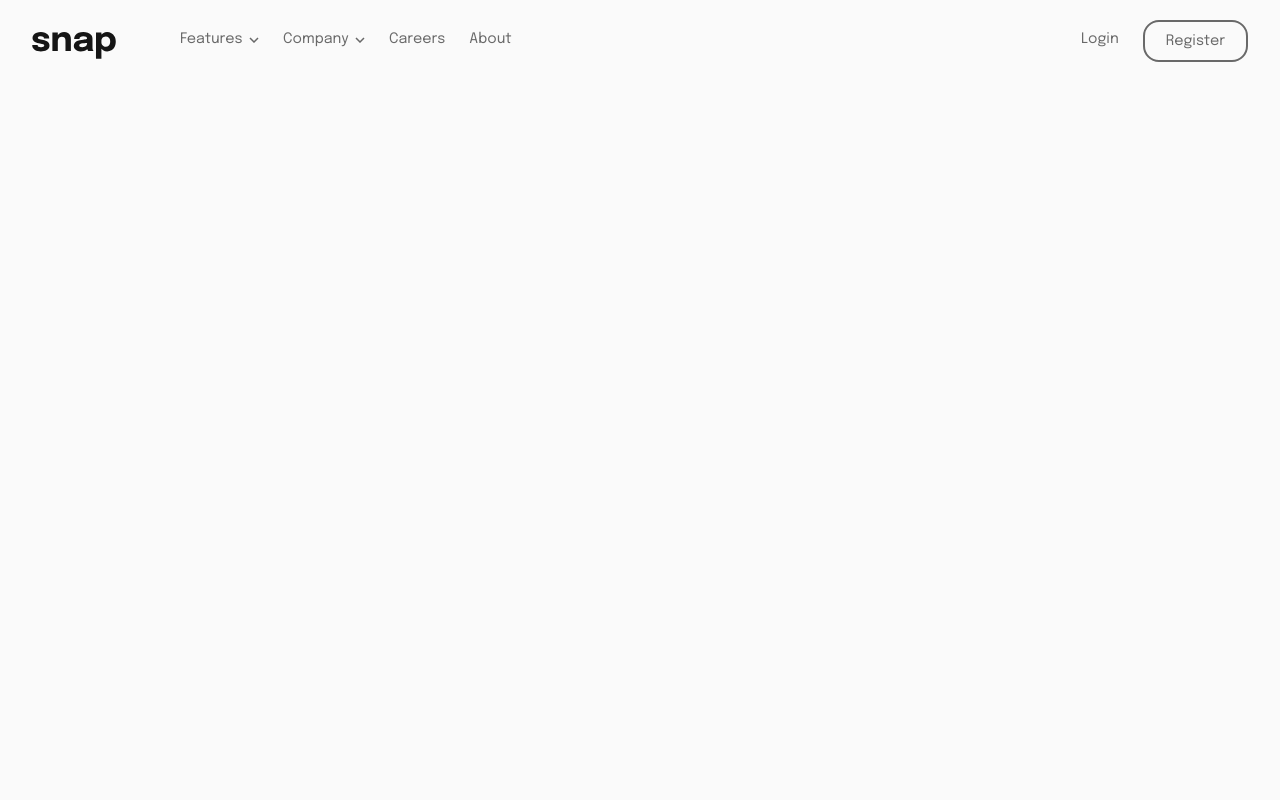
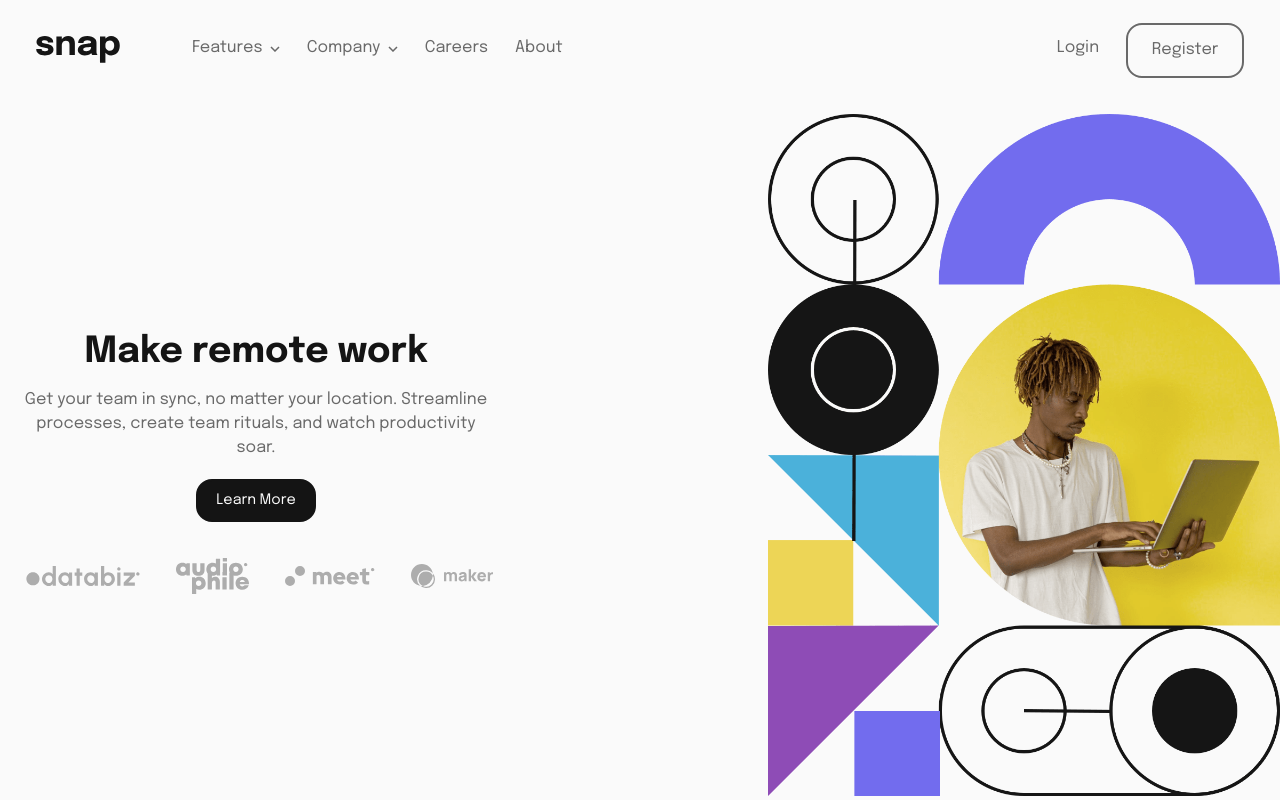
Before and after one commit to halivert/intro-section-with-dropdown-navigation, a Vue app: page / in a window 1280 px wide. Built offline with nearby package versions, Linux system fonts and the light colour scheme.

Commit message:
chore: checkpoint

```diff
--- a/src/App.vue
+++ b/src/App.vue
@@ -3,13 +3,12 @@ import Navbar from "@/components/Navbar.vue"
 </script>
 
 <template>
-  <div>
-    <navbar />
-  </div>
+  <navbar />
+  <router-view class="content"></router-view>
 </template>
 
 <style lang="scss">
-@import url("https://fonts.googleapis.com/css2?family=Epilogue&display=swap");
+@import url("https://fonts.googleapis.com/css2?family=Epilogue:wght@400;700&display=swap");
 
 *,
 ::before,
@@ -29,21 +28,39 @@ html {
   overflow: hidden;
   width: 100vw;
   height: 100vh;
+  font-size: 18px;
+  line-height: 1.5;
+  text-rendering: optimizeLegibility;
 }
 
-body {
+#app {
   height: 100vh;
   max-width: 100vw;
   width: 100%;
   overflow-y: scroll;
   overflow-x: hidden;
-  font-size: 18px;
   font-family: "Epilogue", "sans-serif";
   background-color: var(--white);
   color: var(--black);
 }
 
-body.clipped {
-  overflow-y: hidden;
+.clipped {
+  #app {
+    overflow-y: hidden;
+  }
+}
+
+.content {
+  margin: 0 auto;
+  max-width: 1440px;
+}
+
+.section {
+  padding: 0 1rem;
+}
+
+a {
+  text-decoration: none;
+  color: var(--black);
 }
 </style>
--- a/src/components/Dropdown.vue
+++ b/src/components/Dropdown.vue
@@ -29,12 +29,16 @@ const alignCalc = computed(() => {
 </script>
 
 <template>
-  <div
-    class="dropdown"
-    :class="{ 'is-open': isOpen }"
-    @click.stop="isOpen = !isOpen"
-  >
-    <span class="trigger">{{ text }}</span>
+  <div class="dropdown" :class="{ 'is-open': isOpen }">
+    <slot
+      name="trigger"
+      v-bind="{
+        close: () => (isOpen = false),
+        open: () => (isOpen = true),
+      }"
+    >
+      <span @click.stop="isOpen = !isOpen" class="trigger">{{ text }}</span>
+    </slot>
 
     <ul class="body">
       <li v-for="{ text, url, icon } in items" :key="url">
--- a/src/components/Navbar.vue
+++ b/src/components/Navbar.vue
@@ -8,7 +8,7 @@ import todo from "@/assets/icon-todo.svg"
 import calendar from "@/assets/icon-calendar.svg"
 import reminders from "@/assets/icon-reminders.svg"
 import planning from "@/assets/icon-planning.svg"
-import Dropdown from "./Dropdown.vue"
+import Dropdown from "@/components/Dropdown.vue"
 
 const features = [
   { text: "Todo List", url: "/todo-list", icon: todo },
@@ -31,20 +31,20 @@ watch(isOpen, (open) => document.body.classList.toggle("clipped", open), {
 </script>
 
 <template>
-  <nav class="nav" :class="{ 'is-open': isOpen }">
+  <nav class="nav" :class="{ 'is-open': isOpen }" @click="isOpen = false">
     <div class="nav-logo">
       <router-link :to="{ name: 'home' }">
         <img :src="logo" />
       </router-link>
     </div>
 
-    <div class="nav-burguer" @click="isOpen = !isOpen">
+    <div class="nav-burguer" @click.stop="isOpen = !isOpen">
       <img :src="isOpen ? closeMenu : menu" />
     </div>
 
     <div class="nav-body">
       <div class="nav-start">
-        <dropdown class="nav-link" text="Features" :items="features" />
+        <dropdown text="Features" class="nav-link" :items="features" />
 
         <dropdown
           class="nav-link"
@@ -89,16 +89,18 @@ watch(isOpen, (open) => document.body.classList.toggle("clipped", open), {
   justify-content: space-between;
   position: relative;
   z-index: 1;
+  background-color: var(--white);
 
   &::before {
     transition: opacity var(--transition-duration) ease-in;
     content: "";
     position: absolute;
-    inset: 0;
     background: var(--black);
     opacity: 0;
+    inset: 0;
     width: 100vw;
     height: 100vh;
+    transform: translateX(100vw);
   }
 
   .nav-burguer {
@@ -107,6 +109,10 @@ watch(isOpen, (open) => document.body.classList.toggle("clipped", open), {
     margin: calc(-1 * var(--space));
     justify-self: flex-end;
     cursor: pointer;
+    z-index: 3;
+  }
+
+  .nav-logo {
     z-index: 1;
   }
 
@@ -124,6 +130,7 @@ watch(isOpen, (open) => document.body.classList.toggle("clipped", open), {
     padding: 1rem;
     padding-top: 4.75rem;
     transform: translateX(55vw);
+    z-index: 2;
   }
 
   .nav-body,
@@ -172,6 +179,7 @@ watch(isOpen, (open) => document.body.classList.toggle("clipped", open), {
   }
 
   &::before {
+    transform: translateX(0);
     opacity: 0.6;
   }
 }
--- /dev/null
+++ b/src/pages/HomePage.vue
@@ -0,0 +1,124 @@
+<script setup lang="ts">
+import mobileImage from "@/assets/image-hero-mobile.png"
+import desktopImage from "@/assets/image-hero-desktop.png"
+
+import databiz from "@/assets/client-databiz.svg"
+import audiophile from "@/assets/client-audiophile.svg"
+import meet from "@/assets/client-meet.svg"
+import maker from "@/assets/client-maker.svg"
+
+const clients = [databiz, audiophile, meet, maker]
+</script>
+
+<template>
+  <div class="home">
+    <div class="mobile-image">
+      <img :src="mobileImage" />
+    </div>
+
+    <div class="hero">
+      <h1>Make remote work</h1>
+
+      <p class="tagline">
+        Get your team in sync, no matter your location. Streamline processes,
+        create team rituals, and watch productivity soar.
+      </p>
+
+      <router-link class="button" :to="{ name: 'learn-more' }">
+        Learn More
+      </router-link>
+
+      <div class="clients">
+        <img v-for="image in clients" :key="image" :src="image" />
+      </div>
+    </div>
+
+    <div class="desktop-image">
+      <img :src="desktopImage" />
+    </div>
+  </div>
+</template>
+
+<style lang="scss">
+@import "@/scss/mixins.scss";
+
+.home {
+  max-height: 100%;
+  text-align: center;
+
+  h1 {
+    font-weight: bold;
+    font-size: 2rem;
+  }
+
+  .tagline {
+    margin: 0.5rem 1rem;
+    font-size: 0.9rem;
+    color: var(--gray);
+  }
+
+  img {
+    max-width: 100%;
+  }
+
+  .mobile-image {
+    width: 100%;
+    margin-bottom: 2rem;
+  }
+
+  .desktop-image {
+    display: none;
+  }
+
+  .button {
+    font-size: 0.8rem;
+    margin-top: 0.5rem;
+    display: inline-block;
+    border: 2px solid var(--black);
+    border-radius: 16px;
+    padding: 0.5rem 1rem;
+    color: var(--white);
+    background-color: var(--black);
+  }
+
+  .clients {
+    display: flex;
+    width: 100%;
+    gap: 2rem;
+    align-items: center;
+    margin: 2rem auto 0 auto;
+    width: 90%;
+
+    > img {
+      width: 100%;
+      height: auto;
+    }
+  }
+}
+
+@include desktop {
+  .home {
+    display: flex;
+    justify-content: space-between;
+    align-items: center;
+
+    .button:hover {
+      background-color: var(--white);
+      color: var(--black);
+    }
+
+    .mobile-image {
+      display: none;
+    }
+
+    .hero {
+      width: 40%;
+    }
+
+    .desktop-image {
+      display: block;
+      width: 40%;
+    }
+  }
+}
+</style>
--- a/src/router/index.ts
+++ b/src/router/index.ts
@@ -1,74 +1,41 @@
+import { h } from "vue"
 import { createRouter, createWebHistory } from "vue-router"
+import HomePage from "@/pages/HomePage.vue"
 
 const defaultComponent = (name: string) => {
   return {
     render() {
-      return name
+      return h("div", { className: "section" }, [name])
     },
   }
 }
+
+const noPageRoutes = [
+  "history",
+  "learn-more",
+  "planning",
+  "reminders",
+  "blog",
+  "calendar",
+  "todo-list",
+  "our-team",
+  "careers",
+  "about",
+  "login",
+  "register",
+]
 
 const routes = [
   {
     path: "/",
     name: "home",
-    component: defaultComponent("home"),
+    component: HomePage,
   },
-  {
-    path: "/history",
-    name: "history",
-    component: defaultComponent("history"),
-  },
-  {
-    path: "/planning",
-    name: "planning",
-    component: defaultComponent("planning"),
-  },
-  {
-    path: "/reminders",
-    name: "reminders",
-    component: defaultComponent("reminders"),
-  },
-  {
-    path: "/blog",
-    name: "blog",
-    component: defaultComponent("blog"),
-  },
-  {
-    path: "/calendar",
-    name: "calendar",
-    component: defaultComponent("calendar"),
-  },
-  {
-    path: "/todo-list",
-    name: "todo-list",
-    component: defaultComponent("todo-list"),
-  },
-  {
-    path: "/our-team",
-    name: "our-team",
-    component: defaultComponent("our-team"),
-  },
-  {
-    path: "/careers",
-    name: "careers",
-    component: defaultComponent("careers"),
-  },
-  {
-    path: "/about",
-    name: "about",
-    component: defaultComponent("about"),
-  },
-  {
-    path: "/login",
-    name: "login",
-    component: defaultComponent("login"),
-  },
-  {
-    path: "/register",
-    name: "register",
-    component: defaultComponent("register"),
-  },
+  ...noPageRoutes.map((pageName) => ({
+    path: `/${pageName}`,
+    name: pageName,
+    component: defaultComponent(pageName),
+  })),
 ]
 
 const router = createRouter({ history: createWebHistory(), routes })
```
